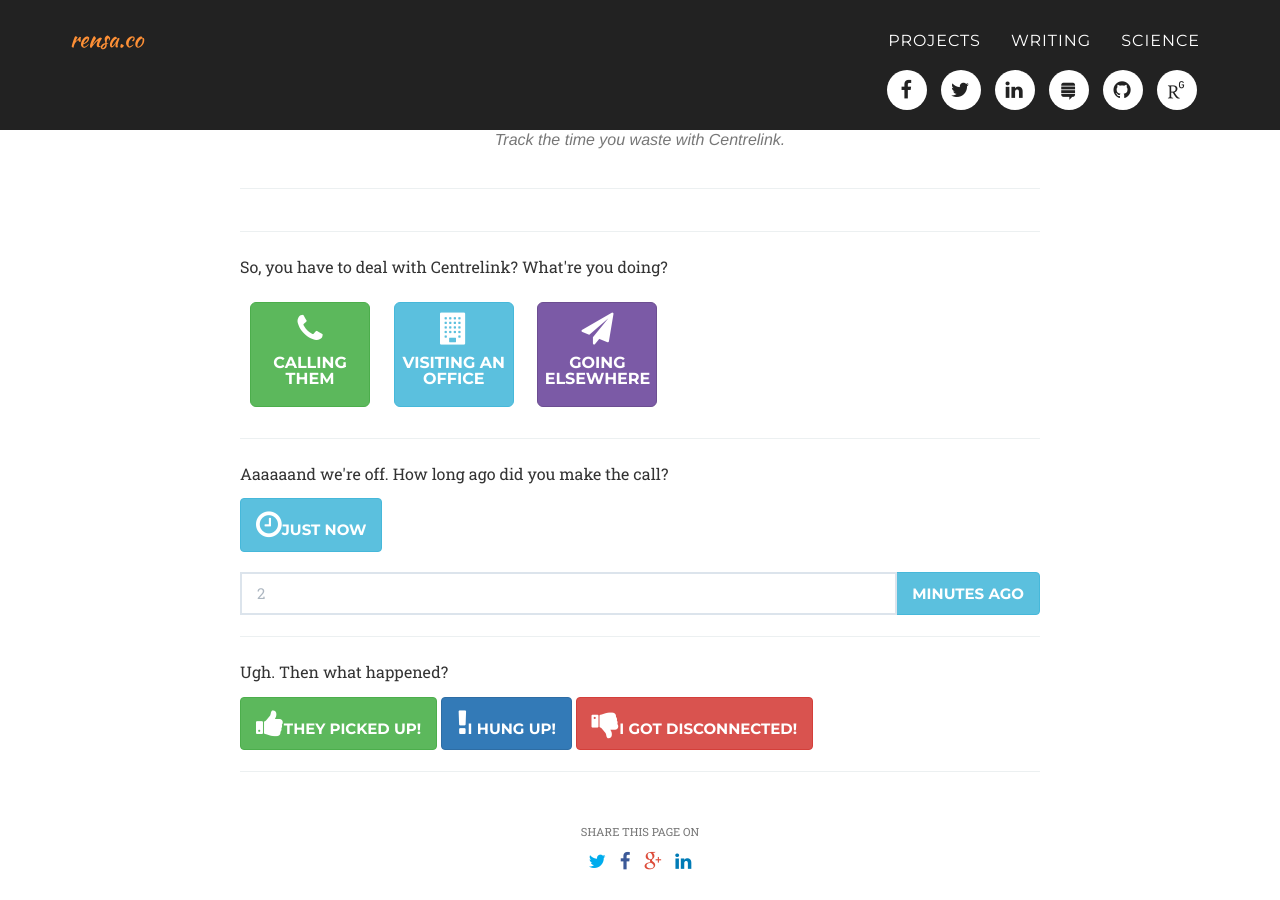
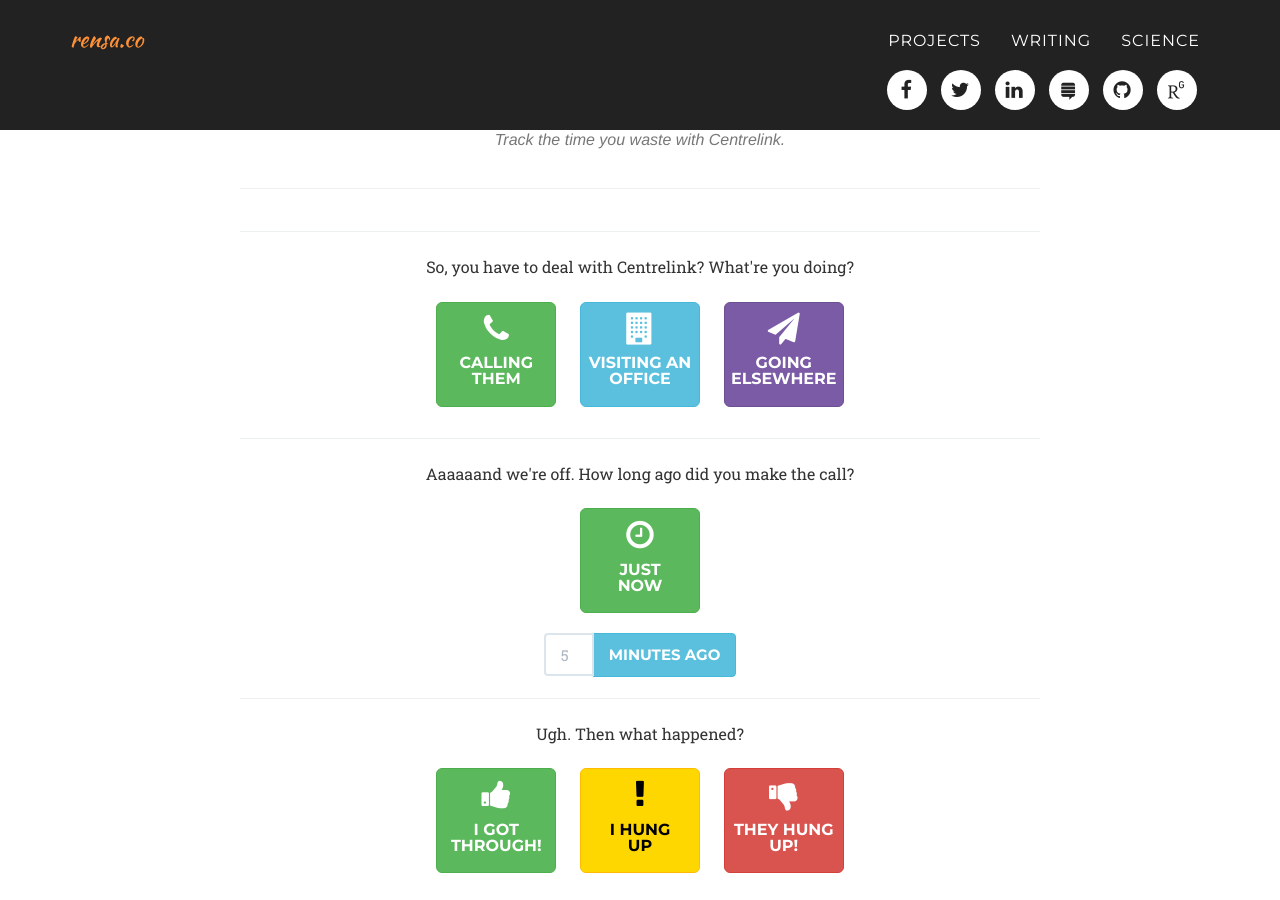
Before and after one commit to rensa/rensa.github.io, a Jekyll site: the page built from _posts/projects/2016-05-10-please-hold.html, in a window 1280 px wide and 900 px high, scrolled down 200 px. Built offline with Jekyll 4.4.1, drawn with Linux system fonts in a browser that asks for light colours; some web fonts are replaced; some of the changed text lies outside the part shown.

Commit message:
PH: laid out first section

```diff
--- a/_posts/projects/2016-05-10-please-hold.html
+++ b/_posts/projects/2016-05-10-please-hold.html
@@ -10,66 +10,81 @@
 description: Track the time you waste with Centrelink.
 ---
 
-<!-- old input testing -->
-<!--<form class='form-inline'>
-    <p>Some storage test buttons</p>
-    <label class='sr-only' for='ph-message'>Message</label>
-    <input type='message' id='ph-message' placeholder='Message'>
-    <button class='btn btn-primary' type='button' id='ph-write'>Write</button>
-    <button class='btn btn-info' type='button' id='ph-get'>Get</button>
-    <button class='btn btn-danger' type='button' id='ph-delete'>Delete</button>
-    <button class='btn btn-default' type='button' id='ph-test'>Test</button>
-    <p id='ph-result'>Result goes here</p>
-</form>-->
-
-
 <!-- input: start question -->
-<div id='ph-q0' class='ph-question row'>
+<div id='ph-start' class='ph-question row'>
     <hr />
-    <p>So, you have to deal with Centrelink? What're you doing?</p>
-    <!--<div id='input-start' class='btn-group-vertical' role='group' aria-label="...">-->
-        <div class='ph-btn ph-btn-green'>
+    <p  id='ph-start-remark'>
+        So, you have to deal with Centrelink? What're you doing?
+    </p>
+    <div class='ph-btn ph-green' id='ph-start-call'>
         <p><span class='fa fa-phone'></span></p>
         <p>Calling them</p>
     </div>
-        <div class='ph-btn ph-btn-blue'>
+    <div class='ph-btn ph-blue' id='ph-start-visit'>
         <p><span class='fa fa-building'></span></p>
         <p>Visiting an office</p>
     </div>
-        <div class='ph-btn ph-btn-purple'>
+    <div class='ph-btn ph-purple' id='ph-start-elsewhere'>
         <p><span class='fa fa-paper-plane'></span></p>
         <p>Going elsewhere</p>
     </div>
-
-
-        <!--<button type='button' id='ph-start-call-btn' class='btn btn-info'><span class='fa fa-phone'></span>Calling them</button>
-        <button type='button' id='ph-start-office-btn' class='btn btn-default'><span class='fa fa-building'></span>Going to an office</button>
-        <button type='button' class='btn btn-danger'><span class='fa fa-paper-plane'></span>Getting something for them</button>-->
-    <!--</div>-->
 </div>
 
+<!-- scenario: calling centrelink -=-=-=-=-=-=-=-=-=-=-=-=-=-=-=-=-=-=-=-=-=-=->
+
 <!-- input: how long did the call last? -->
-<div id='ph-q0a-q1' class='ph-question row'>
+<div id='ph-call-length' class='ph-question row'>
     <hr />
-    <p>Aaaaaand we're off. How long ago did you make the call?</p>
-    <label class='sr-only' for='ph-q0a-q1-a'>Just now</label>
-    <button type='button' id='ph-q0a-q1-a' class='btn btn-info'><span class='fa fa-clock-o'></span>Just now</button>
-    <div class='input-group' style='margin-top: 20px;'>
-        <label class='sr-only' for='ph-q0a-q1-bbtn'>n minutes ago</label>
-        <input type='text' id='ph-q0a-q1-btext' class='form-control' placeholder='2''>
+    <p id='ph-call-length-remark'>
+        Aaaaaand we're off. How long ago did you make the call?
+    </p>
+    <div class='ph-btn ph-green' id='ph-call-length-now'>
+        <p><span class='fa fa-clock-o'></span></p>
+        <p>Just<br>now</p>
+    </div>
+    <div class='input-group'>
+        <input type='text'  id='ph-call-length-nmins'
+            class='form-control ph-blue' placeholder='5''>
         <span class='input-group-btn'>
-            <button class="btn btn-info" id='ph-q0a-q1-bbtn' type="button">minutes ago</button>
+            <button class="btn btn-info" id='ph-call-length-nminsago'
+                type="button">minutes ago</button>
         </span>
     </div>
 </div>
 
 <!-- input: how did the call end? -->
-<div id='ph-q0a-q2' class='ph-question row'>
+<div id='ph-call-result' class='ph-question row'>
     <hr />
-    <p>Ugh. Then what happened?</p>
-    <!--<div id='input-start' class='btn-group-vertical' role='group' aria-label="...">-->
-        <button type='button' class='btn btn-success'><span class='fa fa-thumbs-up'></span>They picked up!</button>
-        <button type='button' class='btn btn-default'><span class=' fa fa-exclamation'></span>I hung up!</button>
-        <button type='button' class='btn btn-danger'><span class='fa fa-thumbs-down'></span>I got disconnected!</button>
-    <!--</div>-->
+    <p id='ph-call-result-remark'>
+        Ugh. Then what happened?
+    </p>
+    <div class='ph-btn ph-green' id='ph-call-result-answered'>
+        <p><span class='fa fa-thumbs-up'></span></p>
+        <p>I got through!</p>
     </div>
+    <div class='ph-btn ph-yellow' id='ph-call-result-abandoned'>
+        <p><span class='fa fa-exclamation'></span></p>
+        <p>I hung<br>up</p>
+    </div>
+    <div class='ph-btn ph-red' id='ph-call-result-dropped'>
+        <p><span class='fa fa-thumbs-down'></span></p>
+        <p>They hung up!</p>
+    </div>
+</div>
+
+<!-- input: closing remarks/save -->
+<div id='ph-call-finish' class='ph-question row'>
+    <hr />
+    <p id='ph-call-finish-remark'>
+        Anything else to add?
+    </p>
+    <textarea
+        maxlength=300
+        placeholder='Anything you want to remember later?'
+        id='ph-call-finish-notes'>
+    </textarea>
+    <div class='ph-btn ph-green' id='ph-call-finish-save'>
+        <p><span class='fa fa-thumbs-up'></span></p>
+        <p>Done</p>
+    </div>
+</div>
--- a/css/posts/please-hold.css
+++ b/css/posts/please-hold.css
@@ -1,4 +1,14 @@
-/* common button styling */
+/* extra styling for the please hold app
+   james goldie, 2016
+*/
+
+/* center question content */
+.ph-question
+{
+    text-align: center;
+}
+
+/* common button styling -=-=-=-=-=-=-=-=-=-=-=-=-=-=-=-=-=-=-=-=-=-=-=-=-=-=-*/
 .ph-btn
 {
     display: inline-block;
@@ -18,69 +28,132 @@
     vertical-align: middle;
 }
 
-/* icon sizing */
-.ph-btn span
+.ph-btn p
 {
-    font-size: 250%;
+    line-height: 100%;
 }
 
-/* button shading */
-.ph-btn-green
+/* font awesome glyph styling */
+.ph-question .ph-btn span.fa, .ph-question .input-group-btn span.fa
+{
+    font-size: 200%;
+}
+
+/* button and input shading -=-=-=-=-=-=-=-=-=-=-=-=-=-=-=-=-=-=-=-=-=-=-=-=-*/
+.ph-red
+{
+    background-color: #d9534f;
+    border: 1px solid #d43f3a;
+    color: #fff;
+}
+
+.ph-orange
+{
+    background-color: #fe9036;
+    border: 1px solid #cc742b;
+    color: #fff;
+}
+
+.ph-yellow
+{
+    background-color: #ffd700;
+    border: 1px solid #ffbb00;
+    color: #000;
+}
+
+.ph-green
 {
     background-color: #5cb85c;
     border: 1px solid #4cae4c;
     color: #fff;
 }
 
-.ph-btn-blue
+.ph-blue
 {
     background-color: #5bc0de;
     border: 1px solid #46b8da;
     color: #fff;
 }
 
-.ph-btn-purple
+.ph-purple
 {
     background-color: #7b5aa6;
     border: 1px solid #6c4e91;
     color: #fff;
 }
 
-.ph-btn-red
+input.form-control.ph-red, input.form-control.ph-orange, input.form-control.ph-yellow, input.form-control.ph-green, input.form-control.ph-blue, input.form-control.ph-purple
 {
-    background-color: #d9534f;
-    border: 1px solid #d43f3a;
-    color: #fff;
+    border: 2px solid #dce4ec;
+    background-color: #fff;
 }
 
-.ph-btn-orange
+input.form-control.ph-red:focus
 {
-    background-color: #fe9036;
-    border: 1px solid #cc742b;
-    color: #fff;
+    border: 2px solid #d43f3a;
+    color: #d43f3a;
+    background-color: #fff;
 }
 
-.ph-btn-yellow
+input.form-control.ph-orange:focus
 {
-    background-color: #ffd700;
-    border: 1px solid #ffbb00;
-    color: #000;
+    border: 2px solid #cc742b;
+    color: #cc742b;
+    background-color: #fff;
 }
 
-.ph-btn p
+input.form-control.ph-yellow:focus
 {
-    line-height: 100%;
+    border: 2px solid #ffbb00;
+    color: #ffbb00;
+    background-color: #fff;
 }
 
-
-.ph-question span.fa
+input.form-control.ph-green:focus
 {
-    font-size: 200%;
-    /*margin-right: 10px;*/
+    border: 2px solid #4cae4c;
+    color: #4cae4c;
+    background-color: #fff;
 }
 
-/*.ph-question .input-group .form-control
+input.form-control.ph-blue:focus
+{
+    border: 2px solid #46b8da;
+    color: #46b8da;
+    background-color: #fff;
+}
+
+input.form-control.ph-purple:focus
+{
+    border: 2px solid #6c4e91;
+    color: #6c4e91;
+    background-color: #fff;
+}
+
+/* form group controls (for example, n minutes ago) -=-=-=-=-=-=-=-=-=-=-=-=-*/
+.input-group
+{
+    margin-top: 10px;
+    margin-left: auto;
+    margin-right: auto;
+}
+
+.input-group .form-control
 {
     width: 50px;
-    float: right;
-}*/
+}
+
+.input-group .input-group-btn
+{
+    width: auto;
+}
+
+.ph-question textarea
+{
+    display: block;
+    width: 300px;
+    resize: none;
+    margin-left: auto;
+    margin-right: auto;
+    margin-bottom: 10px;
+}
```
Lines whose indentation alone changed are shown as unchanged.
